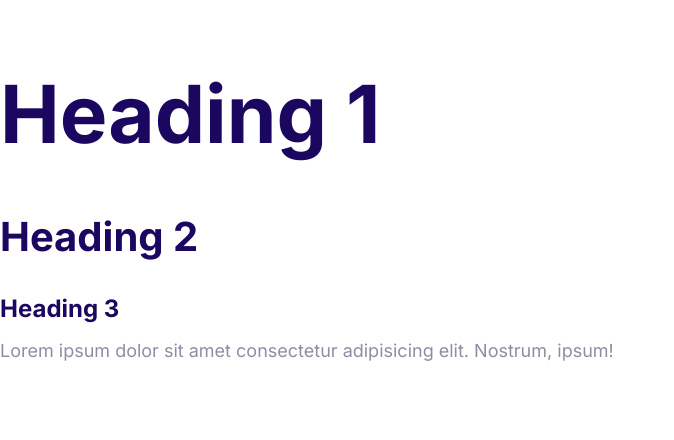
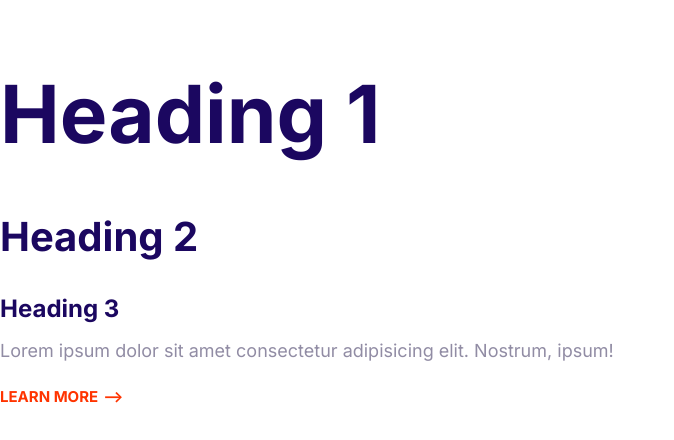
Before and after one commit to imponnet/moshify_work, a plain HTML site: page index.html in a window 1280 px wide. Shown: the whole page, without its empty margins (0-674 px from the left). Drawn offline with Linux system fonts and the light colour scheme.

Commit message:
Create the arrow link component

```diff
--- a/css/styles.css
+++ b/css/styles.css
@@ -15,13 +15,14 @@
     --color-accent: #ff3400;
     --color-headings: #1b0760;
     --color-body: #918ca4;
-
 }
 
 
 /********************************************************************************************************************/
                                            /* TODO: Basic styles */
 /********************************************************************************************************************/
+
+/*************************** Typhography ****************************/
 
 html {
     font-size: 62.5%;
@@ -73,4 +74,32 @@ p {
     }
 }
 
-/********************************************************************************************************************/
+/*************************** Links ****************************/
+
+a {
+    text-decoration: none;
+}
+
+.link-arrow {
+    color: var(--color-accent);
+    font-size: 2rem;
+    font-weight: bold;
+    text-transform: uppercase;
+}
+
+.link-arrow::after {
+    content: "-->";
+    margin-left: 5px;
+    transition: margin 0.25s;
+}
+
+.link-arrow:hover::after {
+    content: "-->";
+    margin-left: 10px;
+}
+
+@media screen and (min-width: 1024px) {
+    .link-arrow {
+        font-size: 1.5rem;
+    }
+}
--- a/index.html
+++ b/index.html
@@ -22,5 +22,7 @@
    <h2>Heading 2</h2>
    <h3>Heading 3</h3>
    <p>Lorem ipsum dolor sit amet consectetur adipisicing elit. Nostrum, ipsum!</p>
+
+   <a href="#" class="link-arrow">Learn more</a>
   </body>
 </html>
```
Also changed, not shown: components/links.html (added, +1 -0 lines).
